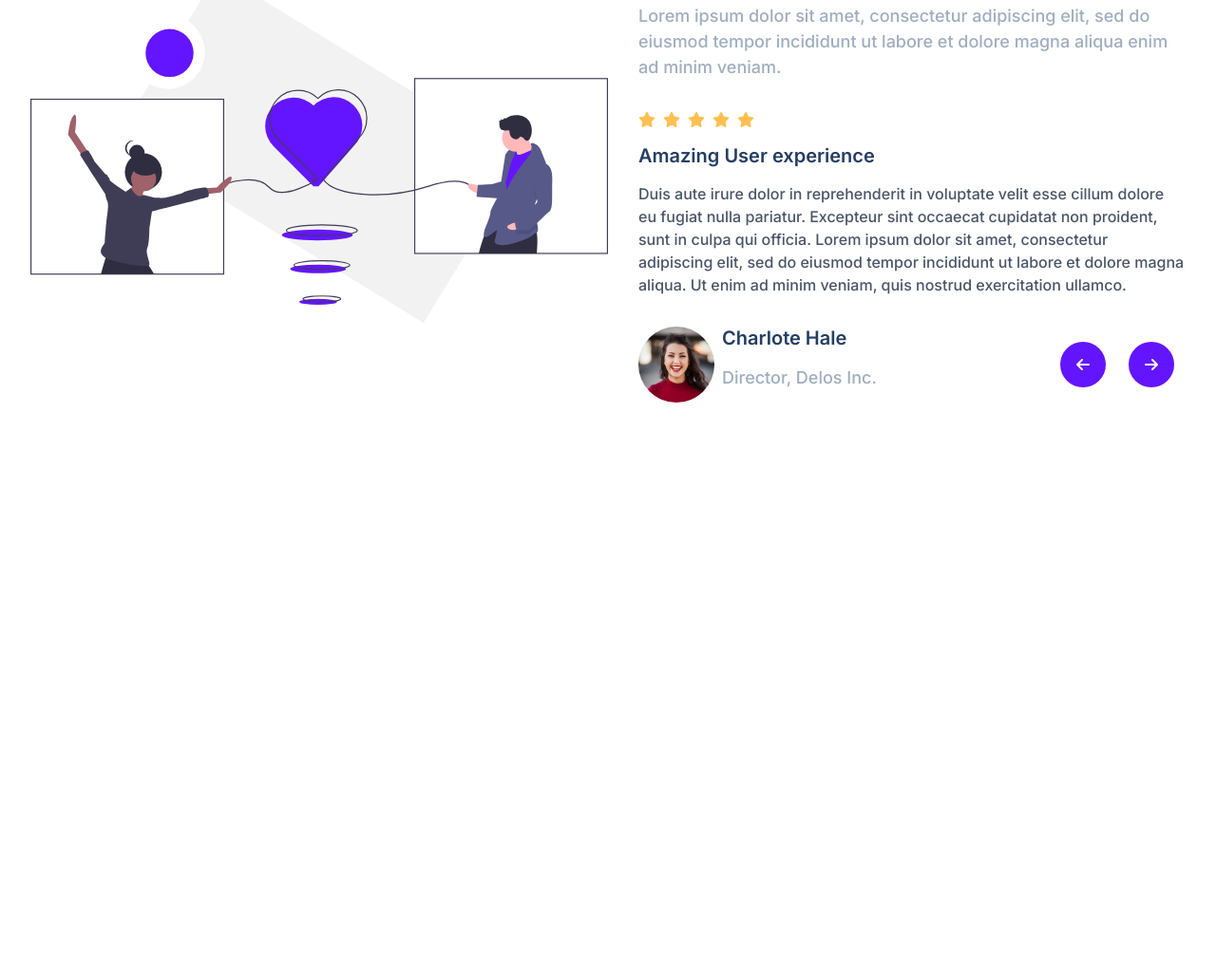
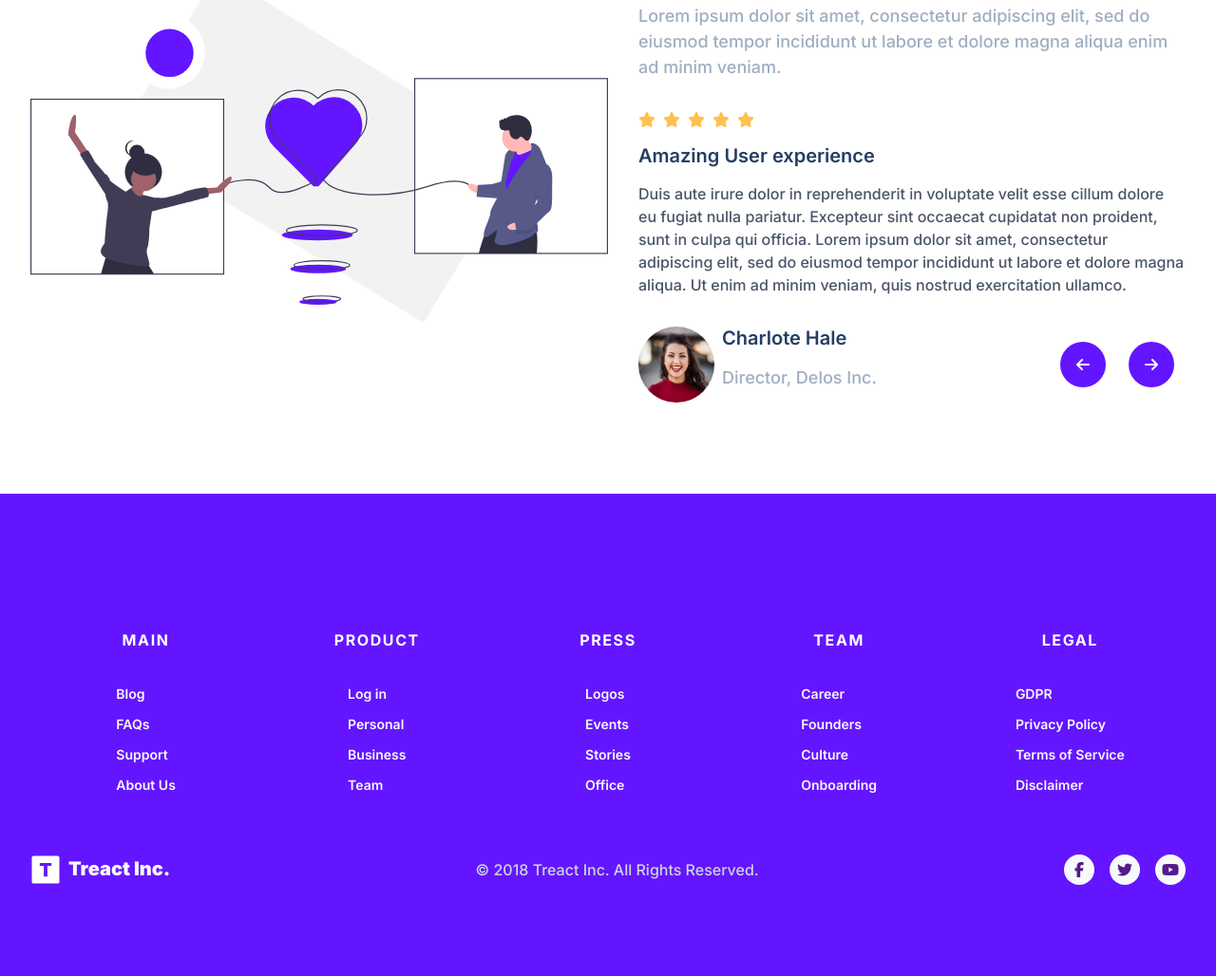
Before and after one commit to FilipTokar/Treact-clone, a plain HTML site: page index.html in a window 1280 px wide. Shown: the part 4663-5691 px from the top of the page at 95% size. Before the commit the page ends 5183 px from the top, so only its background shows below. Drawn offline with Linux system fonts and the light colour scheme.

Commit message:
adding footer

```diff
--- a/index.html
+++ b/index.html
@@ -322,7 +322,7 @@
               <div class="plan">
                 <div class="plan__top--color"></div>
                 <div class="plan__header">
-                  <span class="plan__header--name">Personal</span>
+                  <span class="plan__header--name">Enterprise</span>
                   <span class="plan__header--price">$57.99</span>
                   <span class="plan__header--duration">monthly</span>
                 </div>
@@ -404,5 +404,79 @@
         </div>
       </section>
     </main>
+    <footer>
+      <div class="container">
+        <div class="row">
+          <div class="links">
+            <div class="link">
+              <span class="upper-case-white">Main</span>
+              <ul class="link__footer--ul">
+              <li class="link__footer--li"><a class="link__footer--white" href="">Blog</a></li>
+              <li class="link__footer--li"><a class="link__footer--white" href="">FAQs</a></li>
+              <li class="link__footer--li"><a class="link__footer--white" href="">Support</a></li>
+              <li class="link__footer--li"><a class="link__footer--white" href="">About Us</a></li>
+              </ul>
+            </div>
+            <div class="link">
+              <span class="upper-case-white">Product</span>
+              <ul class="link__footer--ul">
+              <li class="link__footer--li"><a class="link__footer--white" href="">Log in</a></li>
+              <li class="link__footer--li"><a class="link__footer--white" href="">Personal</a></li>
+              <li class="link__footer--li"><a class="link__footer--white" href="">Business</a></li>
+              <li class="link__footer--li"><a class="link__footer--white" href="">Team</a></li>
+              </ul>
+            </div>
+            <div class="link">
+              <span class="upper-case-white">Press</span>
+              <ul class="link__footer--ul">
+              <li class="link__footer--li"><a class="link__footer--white" href="">Logos</a></li>
+              <li class="link__footer--li"><a class="link__footer--white" href="">Events</a></li>
+              <li class="link__footer--li"><a class="link__footer--white" href="">Stories</a></li>
+              <li class="link__footer--li"><a class="link__footer--white" href="">Office</a></li>
+              </ul>
+            </div>
+            <div class="link">
+              <span class="upper-case-white">Team</span>
+              <ul class="link__footer--ul">
+              <li class="link__footer--li"><a class="link__footer--white" href="">Career</a></li>
+              <li class="link__footer--li"><a class="link__footer--white" href="">Founders</a></li>
+              <li class="link__footer--li"><a class="link__footer--white" href="">Culture</a></li>
+              <li class="link__footer--li"><a class="link__footer--white" href="">Onboarding</a></li>
+              </ul>
+            </div>
+            <div class="link">
+              <span class="upper-case-white">Legal</span>
+              <ul class="link__footer--ul">
+              <li class="link__footer--li"><a class="link__footer--white" href="">GDPR</a></li>
+              <li class="link__footer--li"><a class="link__footer--white" href="">Privacy Policy</a></li>
+              <li class="link__footer--li"><a class="link__footer--white" href="">Terms of Service</a></li>
+              <li class="link__footer--li"><a class="link__footer--white" href="">Disclaimer</a></li>
+              </ul>
+            </div>
+          </div>
+
+          <div class="footer__bar">
+            <div class="footer__bar--logo">
+              <img class="footer__bar--img" src="./assets/footer-logo.svg" alt="">
+              <p class="footer__bar-logo-para">Treact Inc.</p>
+            </div>
+            <p class="footer__bar-copyright">© 2018 Treact Inc. All Rights Reserved.</p>
+            <div class="footer__bar--icons">
+                <div class="icons-flex">
+              <div class="icon__wrapper facebook">
+              <a class="footer__bar-icon" href=""><i class="fa-brands fa-facebook-f"></i></a>
+              </div>
+              <div class="icon__wrapper twitter">
+              <a class="footer__bar-icon" href=""><i class="fa-brands fa-twitter"></i></a>
+              </div>
+              <div class="icon__wrapper youtube">
+              <a class="footer__bar-icon" href=""><i class="fa-brands fa-youtube"></i></a>
+               </div>
+            </div>
+                </div>
+          </div>
+        </div>
+      </div>
+    </footer>
   </body>
 </html>
--- a/styles.css
+++ b/styles.css
@@ -16,6 +16,7 @@ a {
     font-weight: 600;
     transition: all 300ms ease;
 }
+
 
 h1 {
     font-size: 48px;
@@ -49,6 +50,10 @@ blockquote {
     margin: 16px 0 32px;
     font-weight: 500;
     line-height: 1.5;
+}
+
+footer {
+    background-color: rgb(100 21 255) ;
 }
 
 .description--para {
@@ -122,6 +127,14 @@ button:hover {
     text-transform: uppercase;
     letter-spacing: 0.1em;
     margin: 0 0 16px;
+}
+
+.upper-case-white {
+    font-size: 16px;
+    color: white;
+    font-weight: 700;
+    text-transform: uppercase;
+    letter-spacing: 0.1em;
 }
 
 
@@ -570,3 +583,93 @@ button:hover {
     width: 48px;
     margin: 0 12px;
 }
+
+/* footer */
+
+.links {
+    display: flex;
+    flex-wrap: wrap;
+
+}
+
+.link {
+    display: flex;
+    flex-direction: column;
+    align-items: center;
+    width: calc(100%/5);
+    margin: 48px 0 0 ;
+}
+
+
+.link__footer--white {
+    font-size: 14px;
+    color: #F7FAFC;
+
+}
+
+.link__footer--ul {
+    margin: 24px 0 0;
+}
+
+.link__footer--li {
+    margin: 12px 0 0;
+}
+
+.link__footer--li:hover {
+    text-decoration: underline;
+    text-decoration-color:#F7FAFC ;
+}
+
+.footer__bar {
+    display: flex;
+    justify-content: space-between;
+    align-items: center;
+    margin: 64px 0 0;
+}
+
+.footer__bar--logo {
+    display: flex;
+}
+
+.footer__bar--img {
+    height: 32px;
+    width: auto;
+}
+
+.footer__bar-logo-para {
+    font-size: 20px;
+    color: #F7FAFC;
+    margin: 0 0 0 8px;
+    font-weight: 900;
+}
+
+.footer__bar-copyright {
+    font-size: 16px;
+    color: #CBD5E0;
+    font-weight: 500;
+}
+
+.icon__wrapper {
+    background-color: rgb(247 250 252);
+    height: 32px;
+    width: 32px;
+    padding: 8px;
+    border-radius: 9999px;
+}
+
+.icons-flex  {
+    display: flex;
+}
+
+.facebook,
+.twitter,
+.youtube {
+    display: flex;
+    justify-content: center;
+    align-items: center;
+}
+
+.facebook,
+.twitter {
+    margin: 0 16px 0 0;
+}
```
Also changed, not shown: assets/footer-logo.svg (added).
